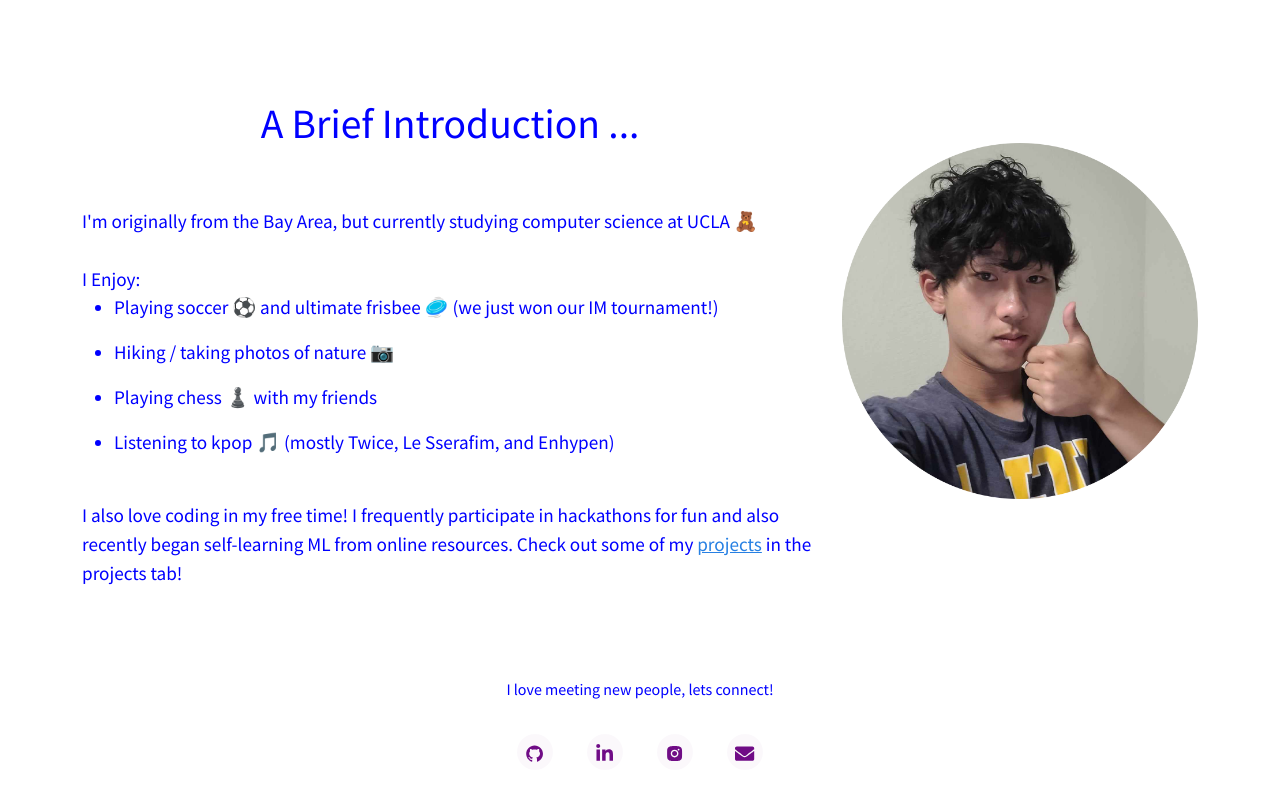
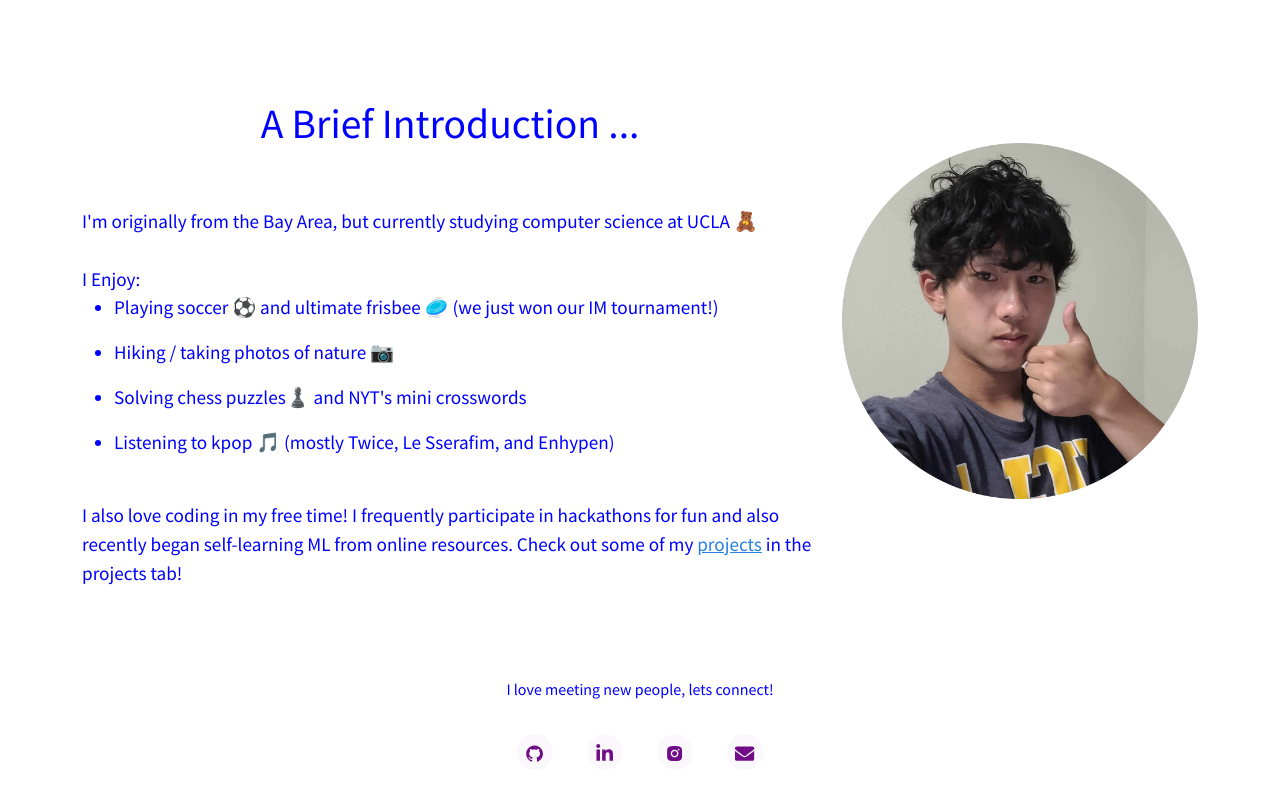
Before and after one commit to larryz1230/larryzhi, a React (Create React App) app: page / in a window 1280 px wide. Shown: the part 627-1427 px from the top of the page. Built offline with nearby package versions, Linux system fonts and the light colour scheme.

Commit message:
new project updates

```diff
--- a/src/components/Home/Home2.js
+++ b/src/components/Home/Home2.js
@@ -34,7 +34,7 @@ function Home2() {
               </li>
 
               <li>
-                <p> Playing chess ♟️ with my friends </p>
+                <p> Solving chess puzzles♟️ and NYT's mini crosswords </p>
               </li>
 
               <li>
--- a/src/components/Projects/Projects.js
+++ b/src/components/Projects/Projects.js
@@ -40,6 +40,7 @@ function Projects() {
               imgPath={tosterimg}
 
               title="TOS-ter"
+              status = "Awards: Mega Hackathon 2023 Second Place"
               description="TOS-ter is a full stack web application built using a MERN stack and OpenAI's API, that uses large language models to summarize terms of service documents. The app allows users to upload a pdf of a terms of service contract, and also generates a privacy rating based on the contract's details and historical information about the company."
               ghLink="https://github.com/larryz1230/TOSter"
               demoLink="https://devpost.com/software/tos-ter"
```
